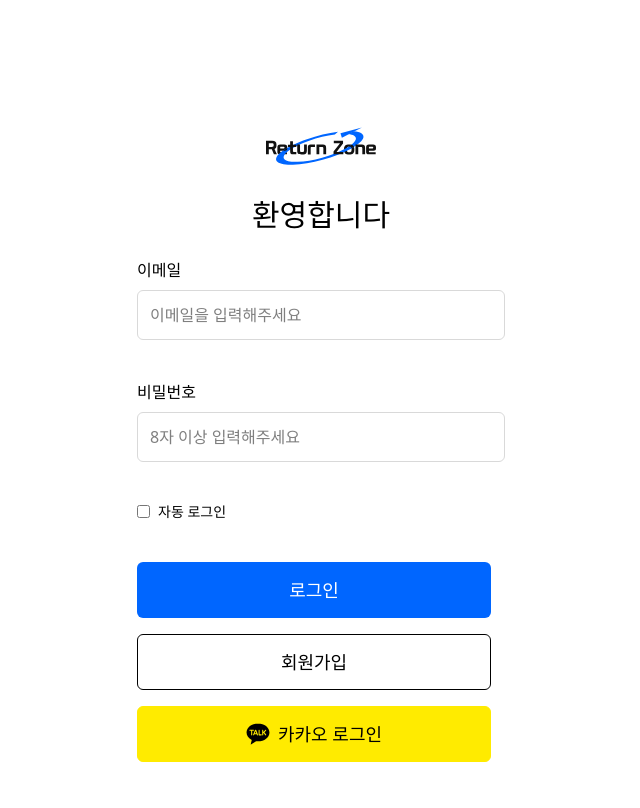
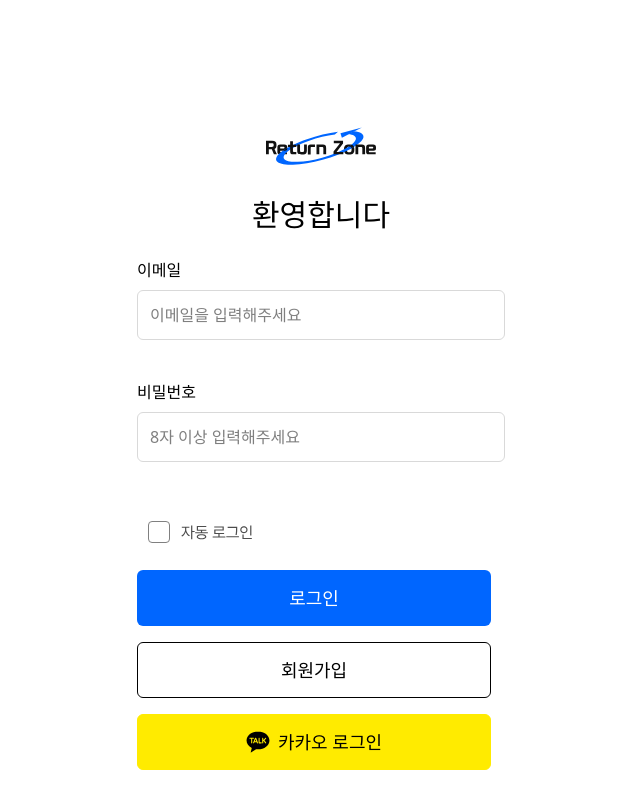
Before and after one commit to 9ITHON/5-ReturnZone-FE, a React (Vite) app: page / in a window 1280 px wide. Shown: the top 808 px of the page, without its empty margins (319-959 px from the left). Built offline with nearby package versions, Linux system fonts and the light colour scheme.

Commit message:
feat : 자동 로그인 버튼 수정

```diff
--- a/src/components/CheckBox.jsx
+++ b/src/components/CheckBox.jsx
@@ -1,15 +1,21 @@
 import React from 'react';
+import checkIcon from '../assets/자동 로그인.svg';
+import checkedIcon from '../assets/자동 로그인 완료.svg';
 
-export default function CheckBox({ label, checked, onChange }) {
+export default function CheckBox({ checked, onChange }) {
   return (
-    <label className="flex items-center text-sm cursor-pointer select-none">
+    <label className="flex items-center cursor-pointer select-none gap-2">
+      <img
+        src={checked ? checkedIcon : checkIcon}
+        alt="자동 로그인 상태"
+        className="w-[117px] h-[44px]"
+      />
       <input
         type="checkbox"
-        className="mr-2 accent-black"
+        className="hidden"
         checked={checked}
         onChange={onChange}
       />
-      {label}
     </label>
   );
 }
--- a/src/pages/Login.jsx
+++ b/src/pages/Login.jsx
@@ -1,4 +1,5 @@
 import React, { useState } from 'react';
+import axios from 'axios';
 import Logo from '../components/Logo';
 import InputField from '../components/InputField';
 import CheckBox from '../components/CheckBox';
@@ -38,7 +39,6 @@
         <h1 className="text-3xl font-bold center leading-tight mb-6">환영합니다</h1>
         <form className="w-full flex flex-col flex-1" style={{minHeight: '400px'}} onSubmit={handleLogin}>
           <div className="flex flex-col gap-8 flex-1 mb-10">
-
             <InputField
               label="이메일"
               placeholder="이메일을 입력해주세요"
@@ -53,11 +53,9 @@
               onChange={e => setPassword(e.target.value)}
               type="password"
             />
-            <div>
-              <CheckBox label="자동 로그인" checked={remember} onChange={e => setRemember(e.target.checked)} />
-            </div>
           </div>
-          <div className="flex flex-col gap-4 mt-auto mb-10">
+          <CheckBox checked={remember} onChange={e => setRemember(e.target.checked)} />
+          <div className="flex flex-col gap-4 mt-4 mb-10">
             <MainButton type="submit">로그인</MainButton>
             <MainButton onClick={handleSignup} color="secondary">회원가입</MainButton>
             <MainButton onClick={handleKakaoLogin} color="kakao">
```
